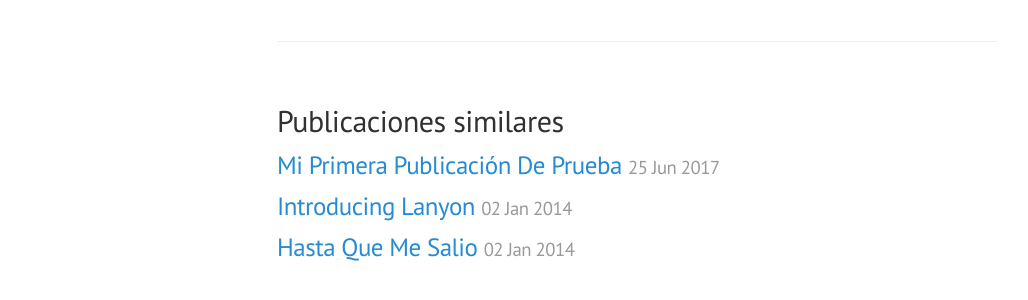
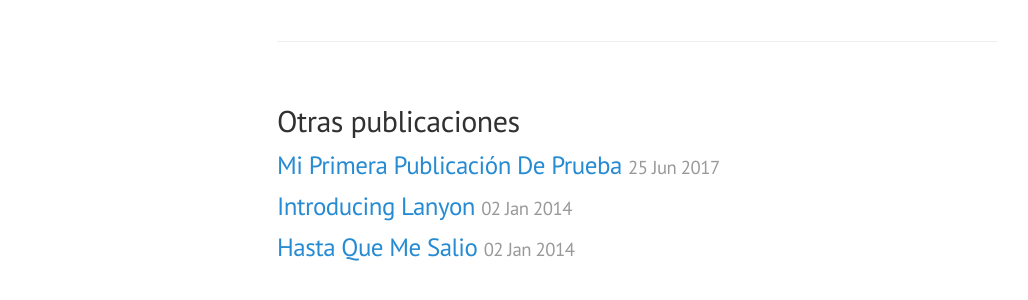
Before and after one commit to daeshu/blog2, a Jekyll site: the page built from _posts/2014-01-02-introduccion.md, in a window 1280 px wide. Shown: the part 301-601 px from the top of the page, without its empty margins (3-1031 px from the left). Built offline with Jekyll 4.4.1, drawn with Linux system fonts in a browser that asks for light colours; our own code applies the rules of GitHub Pages for plain Markdown files; comment, search, counter and statistics services are not loaded.

Commit message:
Update post.html

```diff
--- a/_layouts/post.html
+++ b/_layouts/post.html
@@ -9,7 +9,7 @@ layout: default
 </div>
 
 <div class="related">
-  <h2>Publicaciones similares</h2>
+  <h2>Otras publicaciones</h2>
   <ul class="related-posts">
     {% for post in site.related_posts limit:3 %}
       <li>
```
